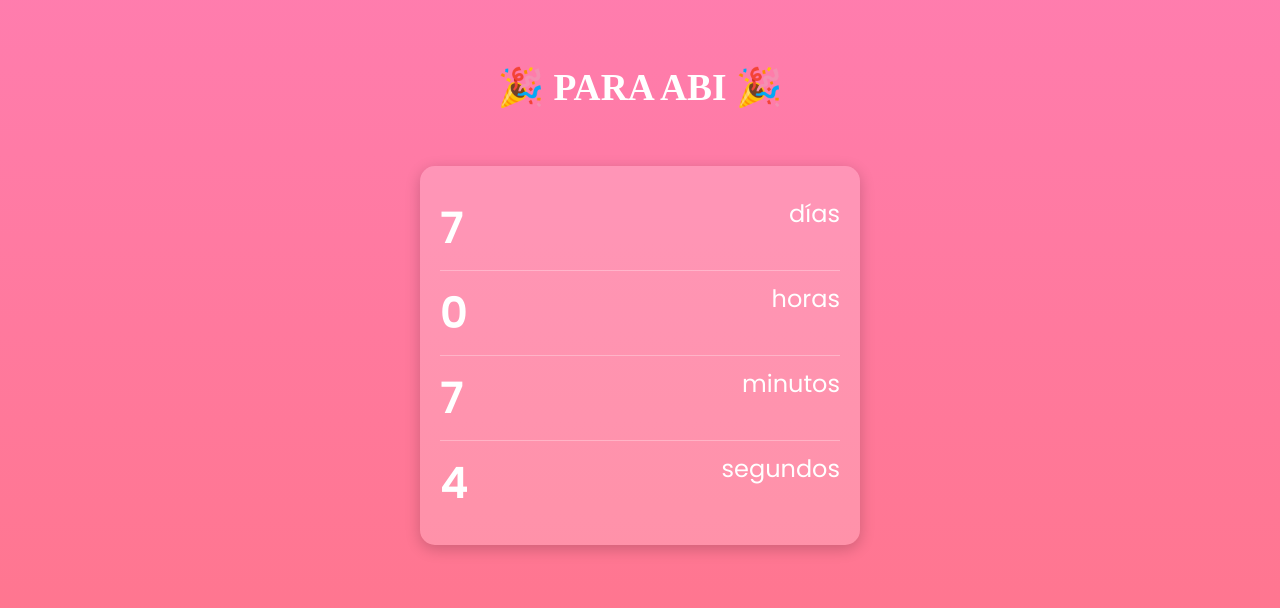
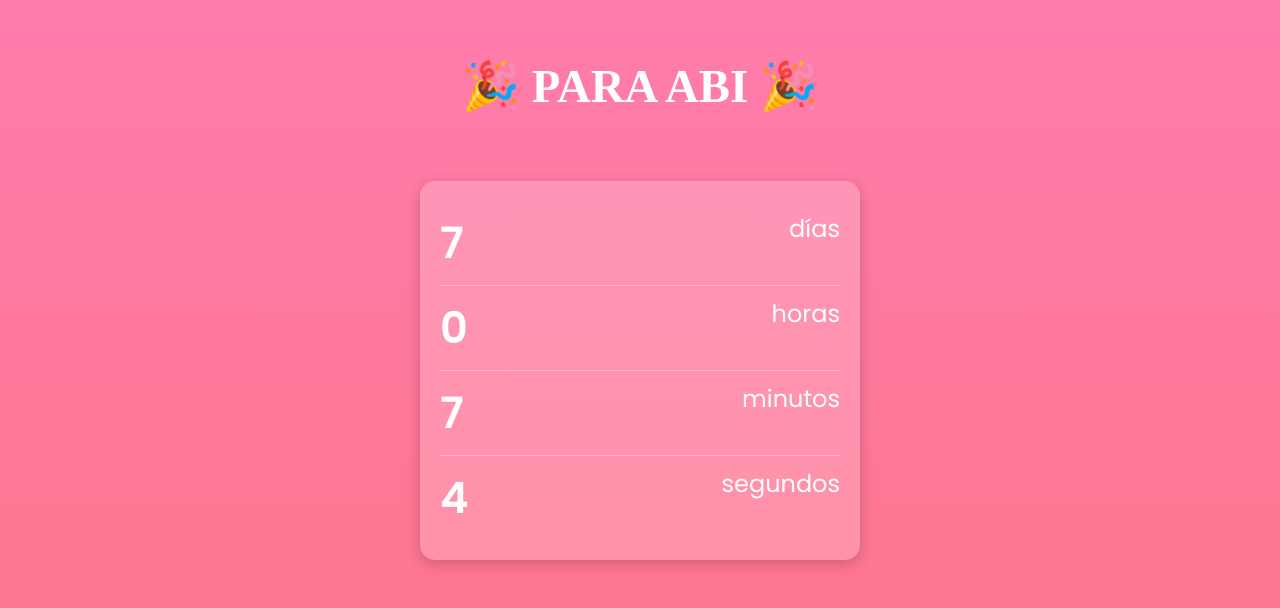
Before and after one commit to Geezxee/Cumple-Abi, a plain HTML site: page index.html in a window 1280 px wide. Shown: the part 114-722 px from the top of the page. Drawn offline with Linux system fonts and the light colour scheme; a web font is replaced by a local one.

Commit message:
Update index.html

```diff
--- a/index.html
+++ b/index.html
@@ -24,7 +24,7 @@
 
     #titulo {
         font-family: "Playwrite IN", serif;
-      font-size: 2.5vw;
+      font-size: 2.5em;
       font-weight: 600vw;
       margin-bottom: 20px;
     }
```
